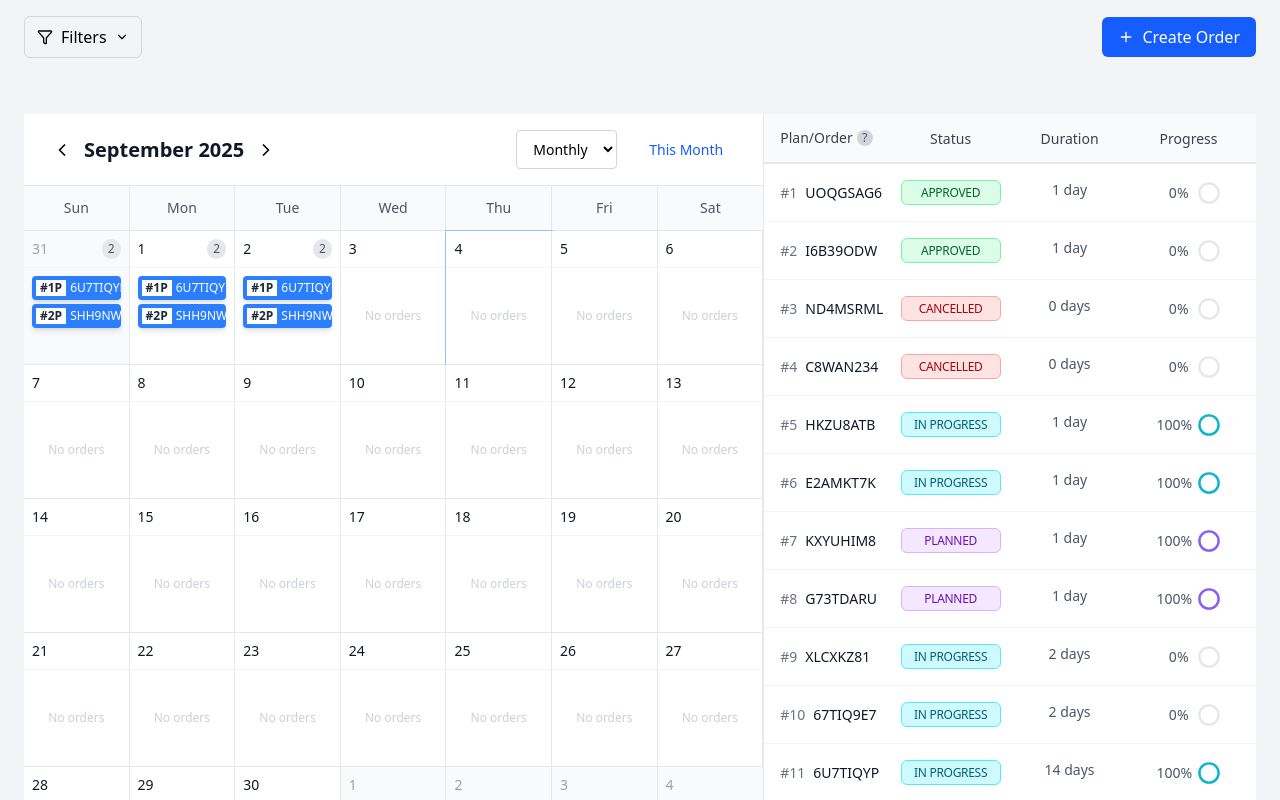
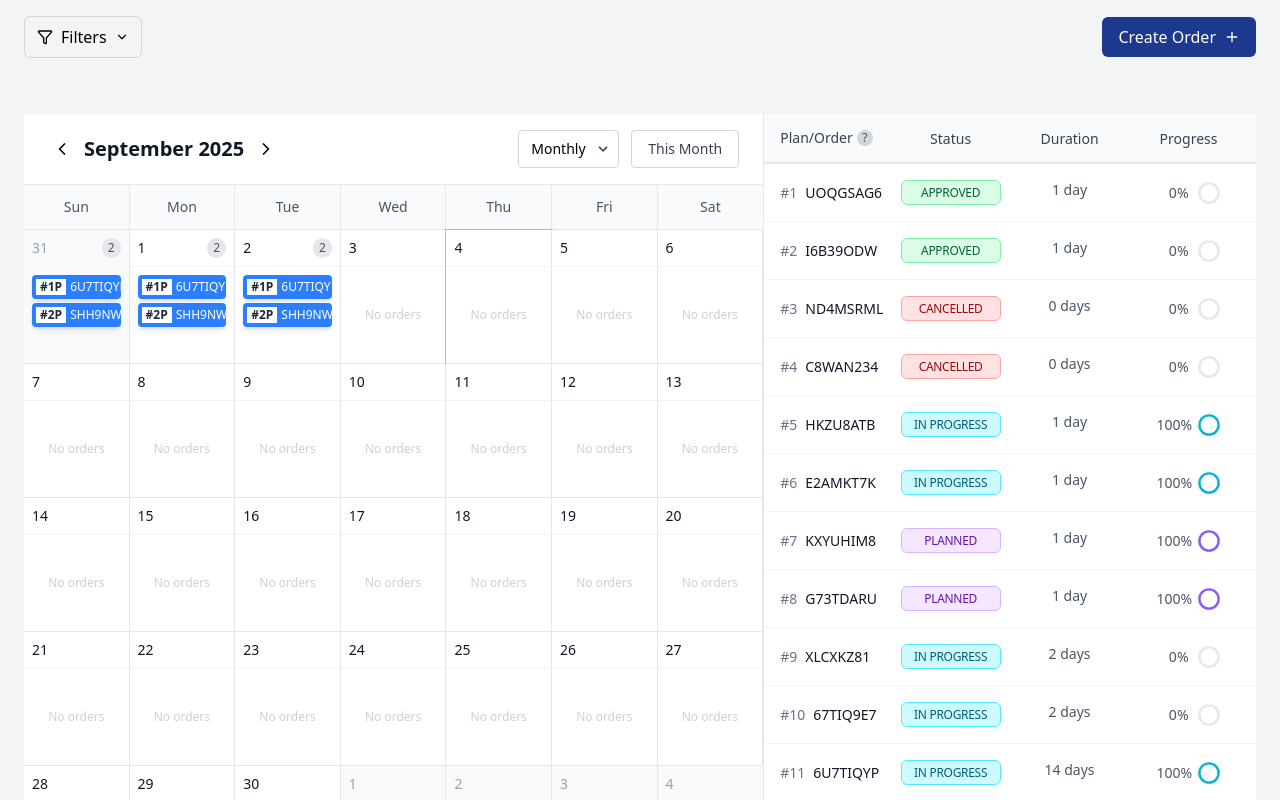
Before and after one commit to kaushalpapnai/production-calendar, a React (Vite) app: page / in a window 1280 px wide. Built offline with nearby package versions, Linux system fonts and the light colour scheme.

Commit message:
updated the calendar navigation

```diff
--- a/src/components/calendar/CalendarHeader.tsx
+++ b/src/components/calendar/CalendarHeader.tsx
@@ -132,7 +132,7 @@ export const CalendarHeader: React.FC<CalendarHeaderProps> = ({
             {/* Active Filter Display */}
             {statusFilter && (
               <div className="flex items-center space-x-2 bg-blue-50 border border-blue-200 rounded px-3 py-1">
-                <span className="text-sm font-medium text-blue-700">
+                <span className="text-sm font-medium text-blue-900">
                   Showing {getFilteredCount(statusFilter)} {currentFilter?.label?.toLowerCase()} orders
                 </span>
                 <button
@@ -147,10 +147,10 @@ export const CalendarHeader: React.FC<CalendarHeaderProps> = ({
 
           <button
             onClick={onCreateOrder}
-            className="flex items-center space-x-2 bg-blue-600 text-white px-4 py-2 rounded-md hover:bg-blue-700 transition-colors"
+            className="flex items-center space-x-2 bg-blue-900 text-white px-4 py-2 rounded-md hover:bg-blue-800 cursor-pointer transition-colors"
           >
+            <span>Create Order</span>
             <Plus size={16} />
-            <span>Create Order</span>
           </button>
         </div>
       </div>
--- a/src/components/calendar/CalendarNavigation.tsx
+++ b/src/components/calendar/CalendarNavigation.tsx
@@ -30,7 +30,7 @@ export const CalendarNavigation: React.FC = () => {
             <ChevronLeft size={20} />
           </button>
 
-          <h2 className="text-xl font-semibold text-gray-900 min-w-[160px] text-left">
+          <h2 className="text-xl font-semibold text-gray-900 min-w-[120px] text-center">
             {format(currentDate, 'MMMM yyyy')}
           </h2>
 
@@ -45,19 +45,27 @@ export const CalendarNavigation: React.FC = () => {
       </div>
 
       {/* View Controls */}
-      <div className="flex items-center space-x-4">
+      <div className="flex items-center space-x-3">
+        {/* Custom View Mode Selector */}
+        <div className="relative inline-block">
           <select
             value={viewMode}
             onChange={(e) => setViewMode(e.target.value as 'monthly' | 'weekly')}
-          className="border border-gray-300 rounded px-3 py-2 text-sm focus:outline-none focus:ring-2 focus:ring-blue-500 focus:border-transparent"
+            className="appearance-none bg-white border border-gray-300 rounded px-3 py-2 pr-8 text-sm focus:outline-none focus:ring-2 focus:ring-blue-500 focus:border-transparent cursor-pointer"
           >
             <option value="monthly">Monthly</option>
             <option value="weekly">Weekly</option>
           </select>
+          <div className="pointer-events-none absolute inset-y-0 right-0 flex items-center px-2 text-gray-700">
+            <svg className="fill-current h-4 w-4" xmlns="http://www.w3.org/2000/svg" viewBox="0 0 20 20">
+              <path d="M9.293 12.95l.707.707L15.657 8l-1.414-1.414L10 10.828 5.757 6.586 4.343 8z"/>
+            </svg>
+          </div>
+        </div>
 
         <button
           onClick={goToThisMonth}
-          className="px-4 py-2 text-sm text-blue-600 hover:bg-blue-50 rounded transition-colors"
+          className="px-4 py-2 text-sm text-gray-700 hover:bg-gray-100 rounded transition-colors border border-gray-300"
         >
           This Month
         </button>
```
Lines whose indentation alone changed are shown as unchanged.
